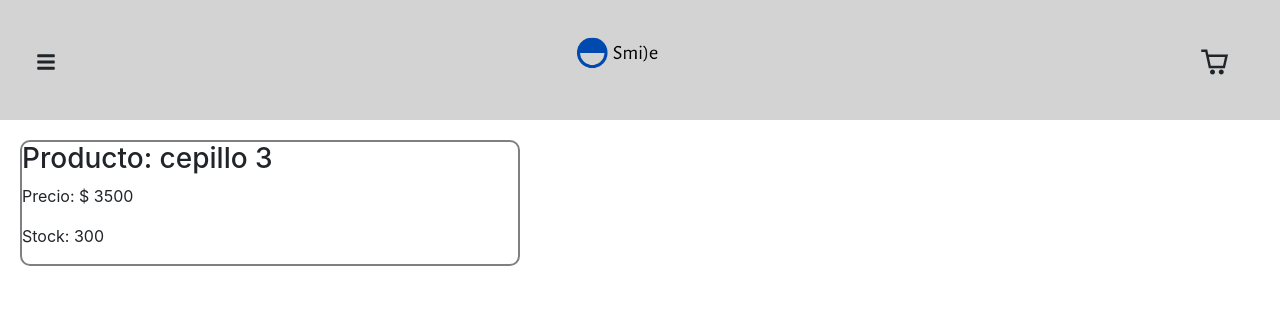
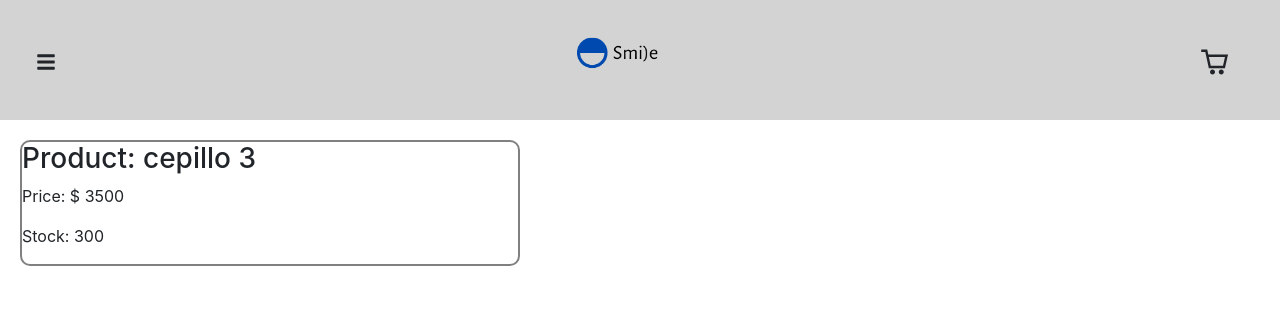
Before and after one commit to CaroLlanos1984/Proyecto-React, a React (Create React App) app in the folder proyecto-react/: page / in a window 1280 px wide. Shown: the top 316 px of the page. Built offline with nearby package versions, Linux system fonts and the light colour scheme.

Commit message:
Detalle de producto

```diff
--- a/proyecto-react/src/components/ItemDetail/ItemDetail.jsx
+++ /dev/null
@@ -1,18 +0,0 @@
-import ProductList from "../../containers/ItemListContainer/mocks/productList";
-
-
-const ItemDetail = ({ItemDetail}) => {
-
-
-    return (
-
-        <div className= "item">
-            <h3>Producto: {ProductList[2].name}</h3>
-            <p>Precio: $ {ProductList[2].price}</p>
-            <p>Stock: {ProductList[2].stock}</p>
-        </div>
-    )
-
-}
-
-export default ItemDetail;
--- /dev/null
+++ b/proyecto-react/src/components/ItemDetail/ItemDetailCard.jsx
@@ -0,0 +1,15 @@
+const ItemDetailCard = ({itemDetail}) => {
+
+
+    return (
+
+       <div className= "item">
+            <h3>Product: {itemDetail.name}</h3>
+            <p>Price: $ {itemDetail.price}</p>
+            <p>Stock: {itemDetail.stock}</p>
+       </div>
+    )
+
+}
+
+export default ItemDetailCard;
--- a/proyecto-react/src/containers/ItemListContainer/ItemDetailContainer/ItemDetailContainer.jsx
+++ b/proyecto-react/src/containers/ItemListContainer/ItemDetailContainer/ItemDetailContainer.jsx
@@ -1,5 +1,5 @@
 import { useState, useEffect } from "react"
-import ItemDetail from "../../../components/ItemDetail/ItemDetail";
+import ItemDetailCard from "../../../components/ItemDetail/ItemDetailCard";
 import ProductList from "../mocks/productList";
 
 
@@ -17,13 +17,11 @@ const ItemDetailContainer = () => {
         });
         getItems.then((result) => setItemDetail(result));
 
-
-
     }, []);
 
     return (
         <>
-            <ItemDetail itemDetail={itemDetail}/>
+            <ItemDetailCard itemDetail={itemDetail}/>
         </>
     )
 }
```
Also changed, not shown: 1 other file (tests, documents, lock files or other folders).
